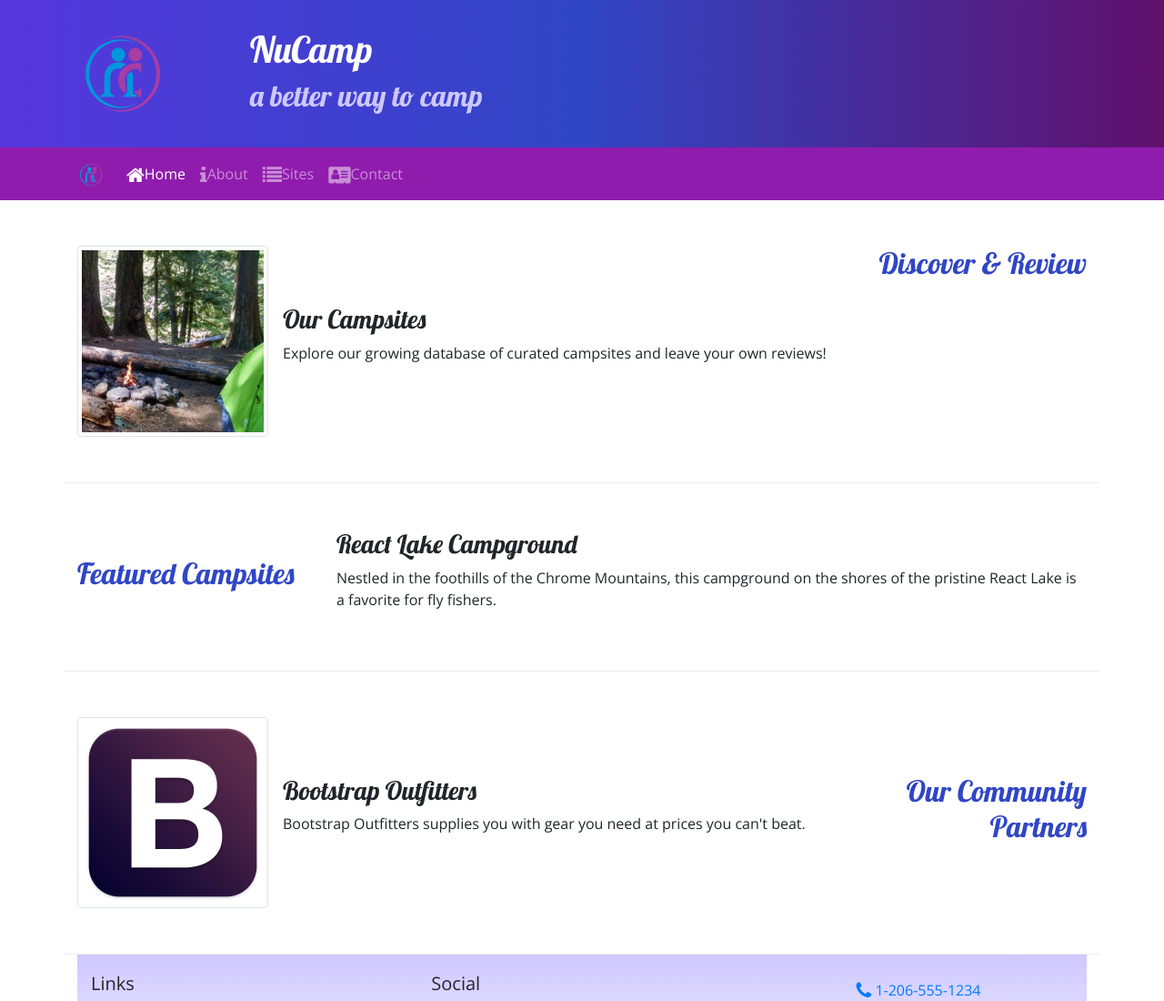
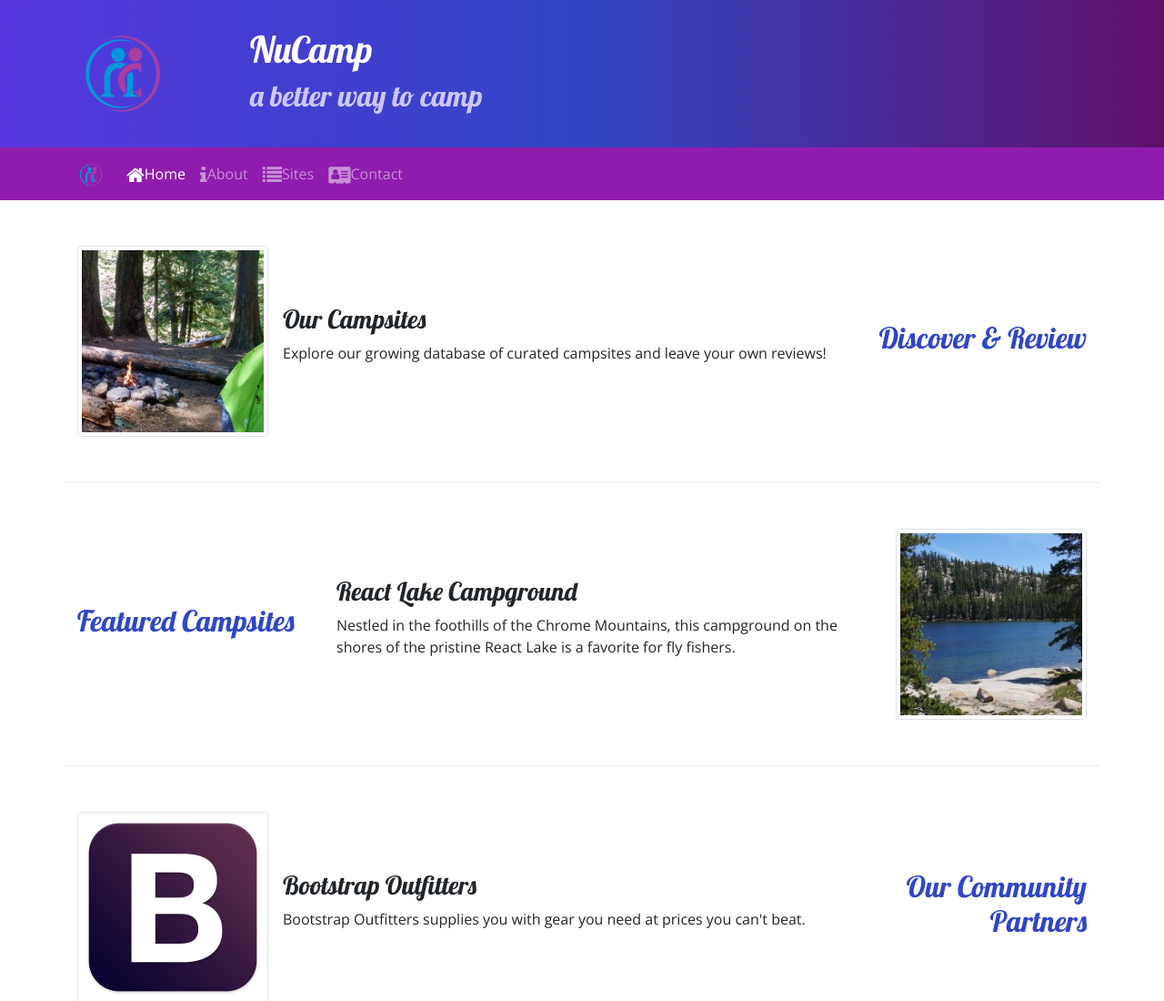
Before and after one commit to laylar/nucamp-bootstrap, a website: page index.html in a window 1280 px wide. Shown: the top 1100 px of the page at 91% size. Drawn offline with nearby package versions, Linux system fonts and the light colour scheme.

Commit message:
added React Lake Campground image

```diff
--- a/index.html
+++ b/index.html
@@ -53,7 +53,7 @@
     </nav>
 
     <div class="container">
-        <div class="row row-content">
+        <div class="row row-content align-items-center">
             <div class="col-sm-4 order-sm-last col-md-3">
                 <h2 class="text-sm-right">Discover & Review</h2>
             </div>
@@ -74,10 +74,16 @@
             <h2>Featured Campsites</h2>
         </div>
         <div class="col">
-            <h3>React Lake Campground</h3>
-            <p class="d-none d-sm-block">Nestled in the foothills of the Chrome Mountains, this campground on the shores of the pristine React Lake is a favorite for fly fishers.</p>
+            <div class="media">
+                <div class="media-body align-self-center">
+                    <h3>React Lake Campground</h3>
+                    <p class="d-none d-sm-block">Nestled in the foothills of the Chrome Mountains, this campground on the shores of the pristine React Lake is a favorite for fly fishers.</p>
+                </div>
+                <img class="d-flex ml-3 img-thumbnail" src="img/react-lake-thumb.jpg" alt="React Lake Campground">
+            </div>
         </div>
     </div>
+
 
     <div class="row row-content align-items-center">
         <div class="col-sm-4 order-sm-last col-md-3">
@@ -85,7 +91,7 @@
         </div>
         <div class="col">
             <div class="media">
-                <img class="d-flex mr-3 img-thumbnail " src="img/bootstrap-thumb.png" alt="Bootstrap Outfitters">
+                <img class="d-flex mr-3 img-thumbnail" src="img/bootstrap-thumb.png" alt="Bootstrap Outfitters">
                 <div class="media-body align-self-center">
                     <h3>Bootstrap Outfitters</h3>
                     <p class="d-none d-sm-block">Bootstrap Outfitters supplies you with gear you need at prices you can't beat.</p>
```
